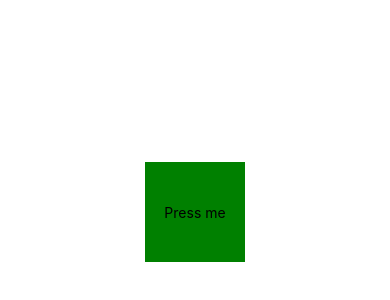
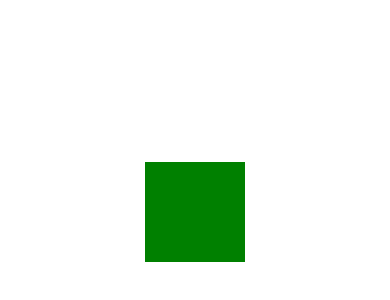
Before and after one commit to rus5665/animation, a React Native app in the folder AnimateReactNativeUIElements/: screen / in a window 390 px wide. Shown: the part 210-510 px from the top of the page. Built offline with nearby package versions, Linux system fonts and the light colour scheme.

Commit message:
Draggable Card PanResponder + scale

```diff
--- a/AnimateReactNativeUIElements/index.js
+++ b/AnimateReactNativeUIElements/index.js
@@ -3,7 +3,7 @@
  */
 
 import { AppRegistry } from 'react-native';
-import App from './src/screens/Spring';
+import App from './src/screens/DraggableCard';
 import { name as appName } from './app.json';
 
 AppRegistry.registerComponent(appName, () => App);
--- /dev/null
+++ b/AnimateReactNativeUIElements/src/screens/DraggableCard.js
@@ -0,0 +1,85 @@
+import React, { Component } from 'react'
+import {
+  Text,
+  TouchableOpacity,
+  TouchableWithoutFeedback,
+  StyleSheet,
+  View,
+  Animated,
+  PanResponder,
+} from 'react-native'
+
+export default class DraggableCard extends Component {
+
+
+  // https://dev.to/hyra/getting-started-with-the-panresponder-in-react-native-9mf
+
+  state = {
+    pan: new Animated.ValueXY(),
+    scale: new Animated.Value(1)
+  }
+
+  componentWillMount() {
+    this._panResponder = PanResponder.create({
+      onMoveShouldSetResponderCapture: () => true,
+      onMoveShouldSetPanResponderCapture: () => true,
+
+      // Initially, set the value of x and y to 0 (the center of the screen)
+      onPanResponderGrant: (e, gestureState) => {
+        // Set the initial value to the current state
+        this.state.pan.setOffset({ x: this.state.pan.x._value, y: this.state.pan.y._value });
+        this.state.pan.setValue({ x: 0, y: 0 });
+        Animated.spring(
+          this.state.scale,
+          { toValue: 1.1, friction: 3 }
+        ).start();
+      },
+
+      // When we drag/pan the object, set the delate to the states pan position
+      onPanResponderMove: Animated.event([
+        null, { dx: this.state.pan.x, dy: this.state.pan.y },
+      ]),
+
+      onPanResponderRelease: (e, { vx, vy }) => {
+        // Flatten the offset to avoid erratic behavior
+        this.state.pan.flattenOffset();
+        Animated.spring(
+          this.state.scale,
+          { toValue: 1, friction: 3 }
+        ).start();
+      }
+    });
+  }
+
+  render() {
+    // Destructure the value of pan from the state
+    let { pan, scale } = this.state;
+    let rotate = '0deg'
+    // Calculate the x and y transform from the pan value
+    let [translateX, translateY] = [pan.x, pan.y];
+
+    // Calculate the transform property and set it as a value for our style which we add below to the Animated.View component
+    let imageStyle = { transform: [{ translateX }, { translateY }, { rotate }, { scale }] };
+    return (
+      <View style={styles.container}>
+        <Animated.View style={imageStyle} {...this._panResponder.panHandlers}>
+          <View style={styles.box} />
+        </Animated.View>
+      </View>
+    );
+  }
+}
+const styles = StyleSheet.create({
+  container: {
+    flex: 1,
+    justifyContent: 'center',
+    alignItems: 'center'
+  },
+  box: {
+    backgroundColor: 'green',
+    width: 100,
+    height: 100,
+    justifyContent: 'center',
+    alignItems: 'center'
+  }
+})
```
